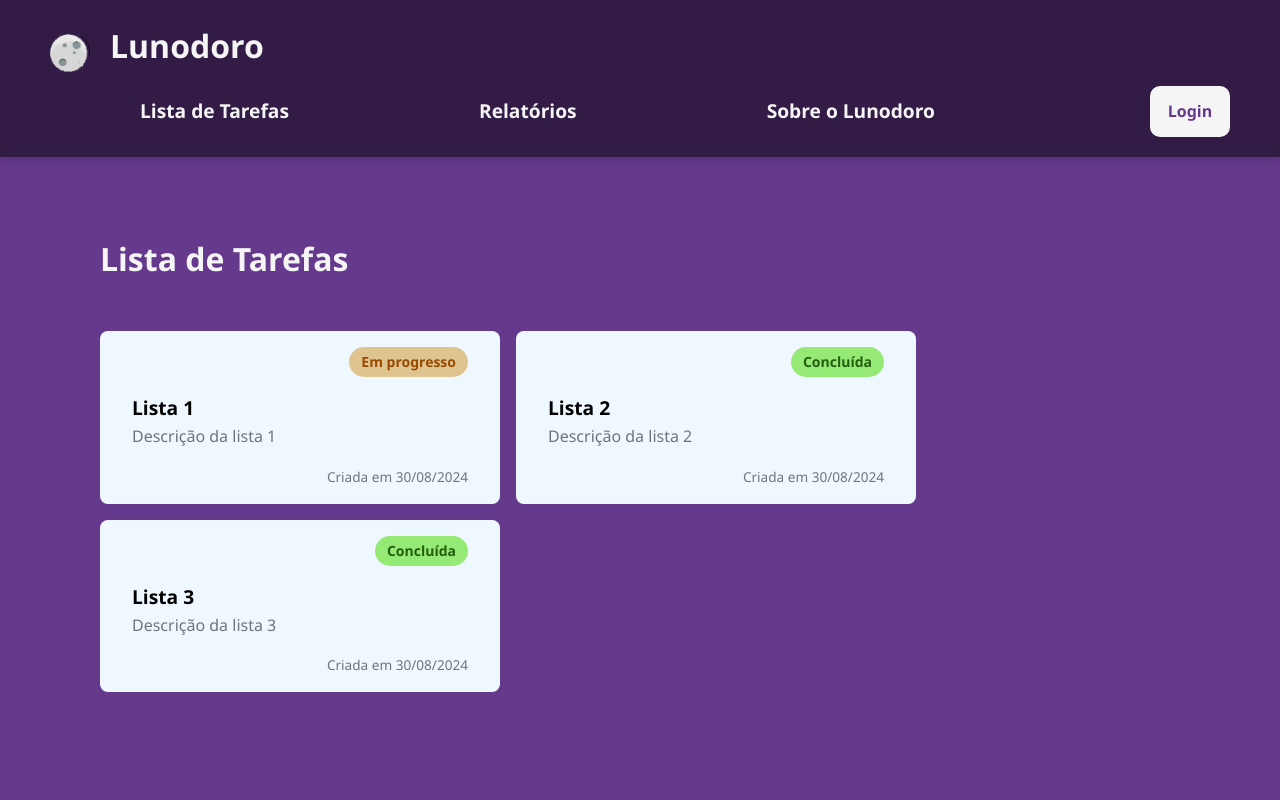
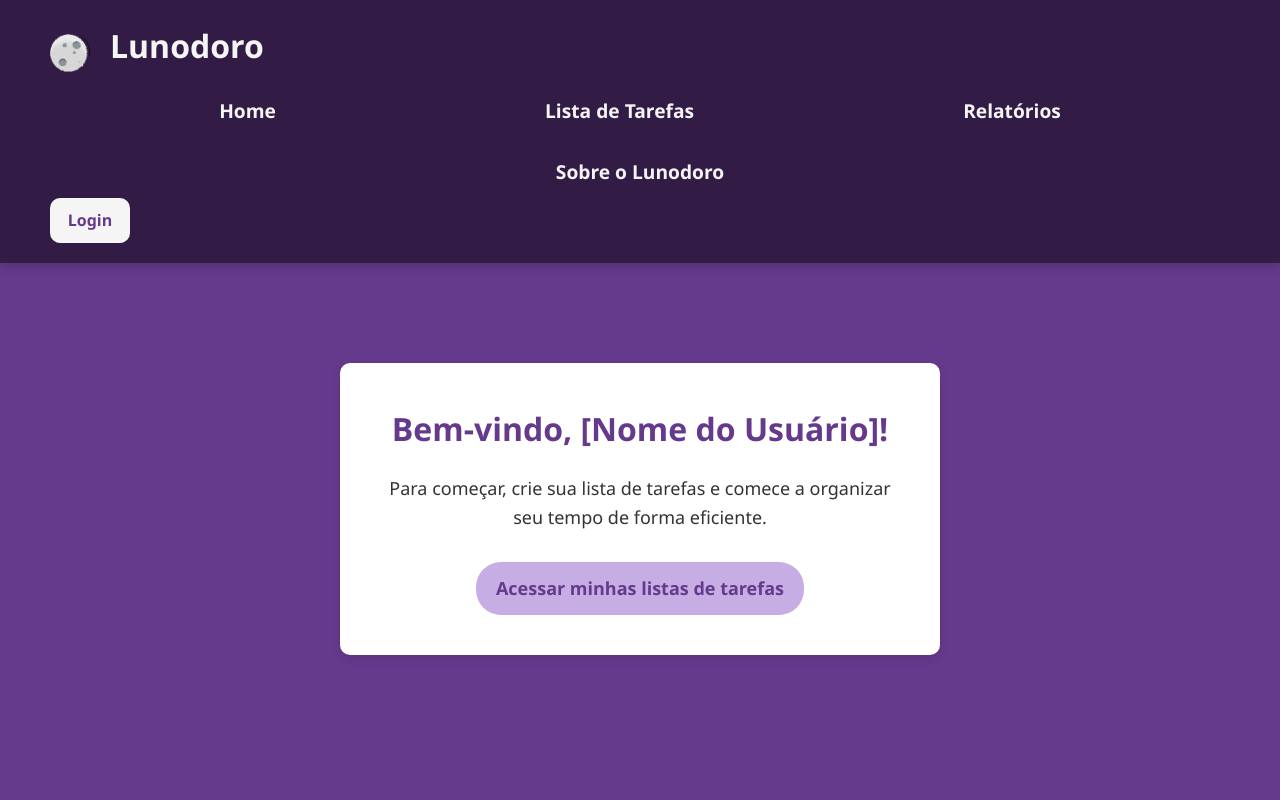
Before and after one commit to Isabelaponte/lunodoro, a PHP site: page /pages/home.html in a window 1280 px wide. Run offline with PHP 8.4, Linux system fonts and the light colour scheme.

Commit message:
refactor: nova tela de home e lista de tarefas

```diff
--- a/pages/home.html
+++ b/pages/home.html
@@ -13,41 +13,24 @@
 <body>
     <header class="header_nav">
         <div class="icon">
-          <img src="./../img/logo.png" alt="logo" id="logo" />
-          <h1>Lunodoro</h1>
+            <img src="./../img/logo.png" alt="logo" id="logo" />
+            <h1>Lunodoro</h1>
         </div>
         <nav>
-          <a href="home.html">Lista de Tarefas</a>
-          <a href="reports.html">Relatórios</a>
-          <a href="faq.html">Sobre o Lunodoro</a>
+            <a href="home.html">Home</a>
+            <a href="lista_tarefas.html">Lista de Tarefas</a>
+            <a href="reports.html">Relatórios</a>
+            <a href="faq.html">Sobre o Lunodoro</a>
         </nav>
         <a href="login.html" class="login">Login</a>
-      </header>
+    </header>
 
-    <main>
-        <h1>Lista de Tarefas</h1>
-        <section>
-            <div class="card">
-                <div class="tag-progress em_progresso">Em progresso</div>
-                <h3>Lista 1</h3>
-                <p>Descrição da lista 1</p>
-                <p class="date">Criada em 30/08/2024</p>
-            </div>
-            <div class="card">
-                <div class="tag-progress concluido">Concluída</div>
-                <h3>Lista 2</h3>
-                <p>Descrição da lista 2</p>
-                <p class="date">Criada em 30/08/2024</p>
-            </div>
-            <div class="card">
-                <div class="tag-progress concluido">Concluída</div>
-                <h3>Lista 3</h3>
-                <p>Descrição da lista 3</p>
-                <p class="date">Criada em 30/08/2024</p>
-            </div>
-        </section>
+    <main class="home-container">
+        <h1 class="welcome-message">Bem-vindo, [Nome do Usuário]!</h1>
+        <p class="intro-text">Para começar, crie sua lista de tarefas e comece a organizar seu tempo de forma eficiente.
+        </p>
+        <a href="/listas" class="task-list-link">Acessar minhas listas de tarefas</a>
     </main>
-    <script src="../js/timer.js"></script>
 </body>
 
 </html>
--- a/pages/tarefa_detalhes.html
+++ b/pages/tarefa_detalhes.html
@@ -17,7 +17,8 @@
             <h1>Lunodoro</h1>
         </div>
         <nav>
-          <a href="home.html">Lista de Tarefas</a>
+            <a href="home.html">Home</a>
+            <a href="lista_tarefas.html">Lista de Tarefas</a>
             <a href="reports.html">Relatórios</a>
             <a href="faq.html">Sobre o Lunodoro</a>
         </nav>
--- a/styles/home.css
+++ b/styles/home.css
@@ -1,75 +1,37 @@
 body {
-  background-color: var(--cor-background-primario);
-  background-repeat: no-repeat;
-  background-size: cover;
-  background-position: center;
-  color: var(--cor-texto);
-  min-height: 100vh;
-  margin: 0;
+    background-color: (--cor-background-primario);
+    color: #333;
+    text-align: center;
 }
 
-main {
-  display: flex;
-  flex-direction: column;
-  margin: 3.5rem auto;
-  height: 70vh;
-  padding: 20px 100px;
+.home-container {
+    max-width: 600px;
+    margin: 100px auto;
+    padding: 40px;
+    background-color: #fff;
+    border-radius: 10px;
+    box-shadow: 0 4px 10px rgba(0, 0, 0, 0.1);
 }
 
-section {
-  display: flex;
-  flex-wrap: wrap;
-  gap: 1rem;
-  margin-top: 2rem;
+.welcome-message {
+    font-size: 32px;
+    color: var(--cor-background-primario);
+    margin-bottom: 20px;
 }
 
-.card {
-  background-color: aliceblue;
-  border-radius: 8px;
-  padding: 1rem 2rem;
-  max-width: 400px;
-  width: 100%;
-  color: black;
-  display: flex;
-  flex-direction: column;
+.intro-text {
+    font-size: 18px;
+    margin-bottom: 30px;
 }
 
-.card:hover {
-  background-color: rgba(240, 248, 255, 0.894);
-  cursor: pointer;
+.task-list-link {
+    display: inline-block;
+    padding: 12px 20px;
+    background-color: var(--cor-destaque);
+    color: var(--cor-background-primario);
+    text-decoration: none;
+    border-radius: 25px;
+    font-size: 18px;
+    transition: background-color 0.3s ease;
+    font-weight: 600;
 }
-
-.tag-progress {
-  display: inline-flex;
-  align-items: center;
-  border-radius: 20px;
-  font-weight: 600;
-  padding: 0.25rem 0.75rem;
-  margin-bottom: 1rem;
-  font-size: 0.875rem;
-  margin-left: auto;
-}
-
-.em_progresso {
-  color: hsl(29, 97%, 30%);
-  background-color: hsl(39, 57%, 72%);
-}
-
-.concluido {
-  background-color: hsl(104, 73%, 69%);
-  color: hsl(104, 73%, 21%);
-}
-
-h3 {
-  font-size: 1.2rem;
-}
-
-p {
-  color: #6c757d;
-}
-
-.date {
-  font-size: 0.85rem;
-  text-align: right;
-  padding-top: 1rem;
-}
```
Also changed, not shown: pages/faq.html (+7 -6 lines), pages/lista_tarefas.html (added, +54 -0 lines), pages/login.html (+7 -6 lines), pages/register.html (+7 -6 lines), styles/lista_tarefas.css (added, +75 -0 lines), pages/reports.html (added). Lines whose indentation alone changed are shown as unchanged.
